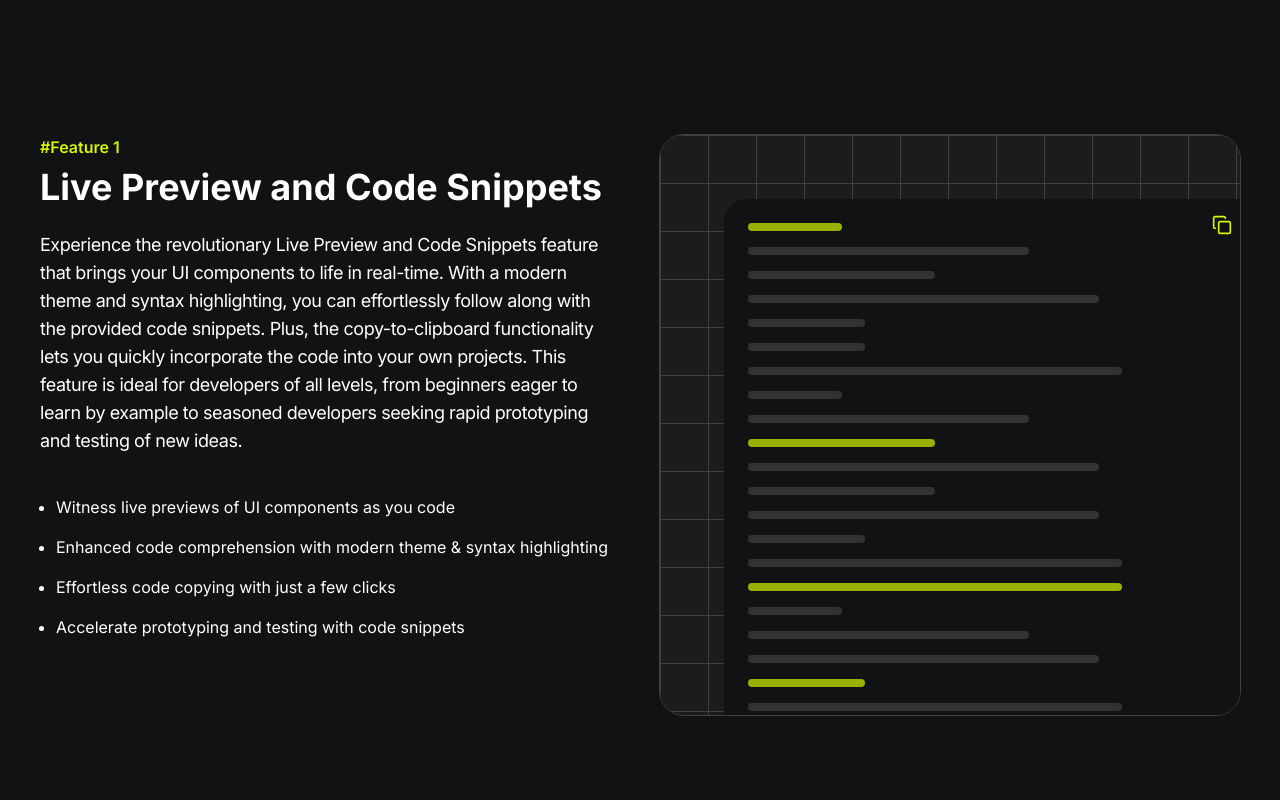
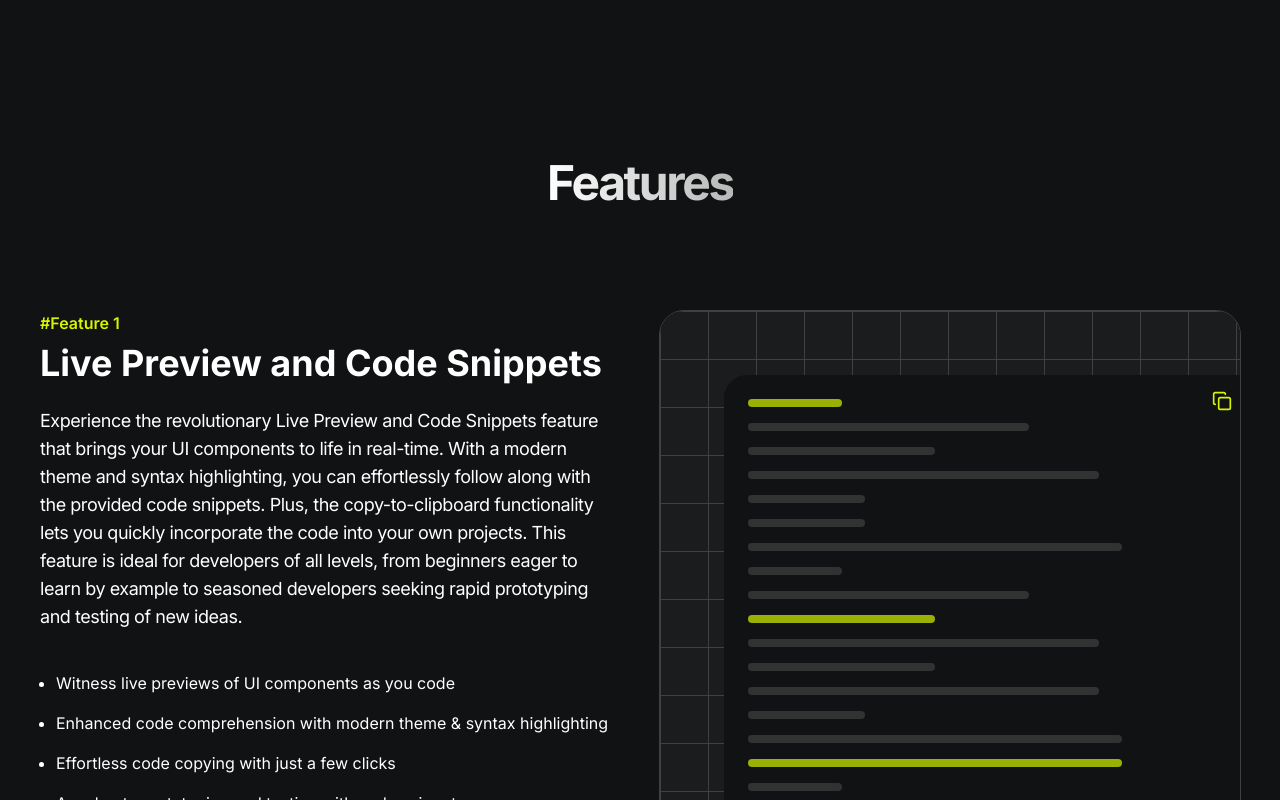
Before and after one commit to Ayusht777/FrontendStack, a React (Vite) app: page / in a window 1280 px wide. Shown: the part 1220-2020 px from the top of the page. Built offline with nearby package versions, Linux system fonts and the light colour scheme.

Commit message:
feat: Add heading to FeatureContainer in HomeComponents

```diff
--- a/src/Components/HomeComponents/FeatureSection/FeatureContainer.jsx
+++ b/src/Components/HomeComponents/FeatureSection/FeatureContainer.jsx
@@ -2,6 +2,7 @@ import FeatureGrid from "@/Components/HomeComponents/FeatureSection/FeatureItems
 import FeatureSyntaxHighlighter from "@/Components/HomeComponents/FeatureSection/FeatureItems/FeatureSyntaxHighlighter";
 import FeatureTechStack from "@/Components/HomeComponents/FeatureSection/FeatureItems/FeatureTechStack";
 import FeatureCodeSnippets from "@/Components/HomeComponents/FeatureSection/FeatureItems/FeatureCodeSnippets";
+import Heading from '@/Components/Shared/Heading'
 const FeatureContainer = () => {
   const featuresData = [
     {
@@ -50,6 +51,7 @@ const FeatureContainer = () => {
 
   return (
     <section className="w-full max-w-[1200px] space-y-16">
+      <Heading title={"Features"} />
       {featuresData.map((item, index) => (
         <FeatureGrid
           key={item.tag}
```
